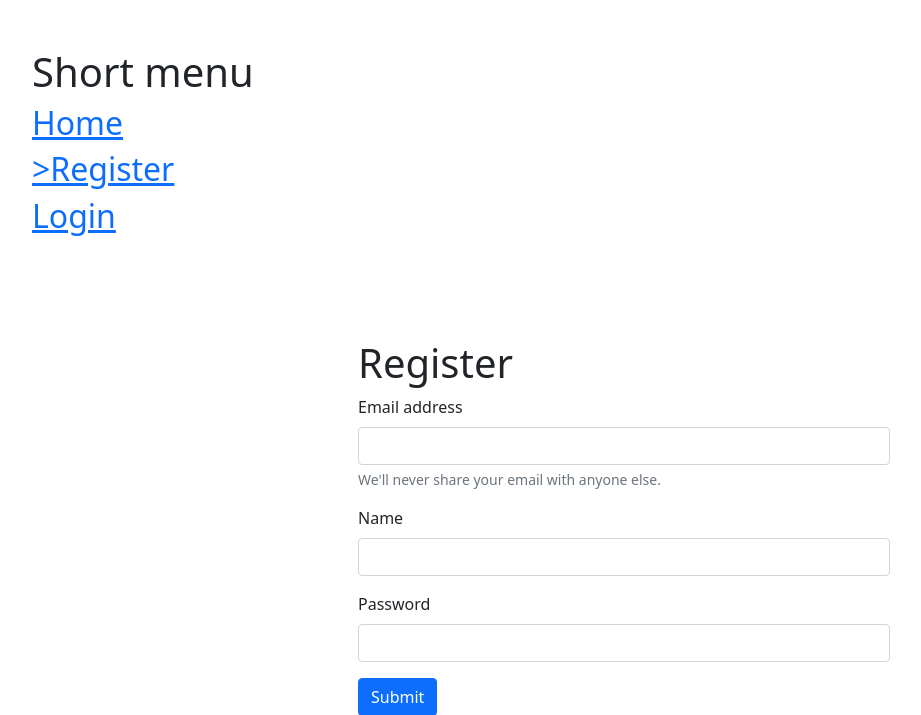
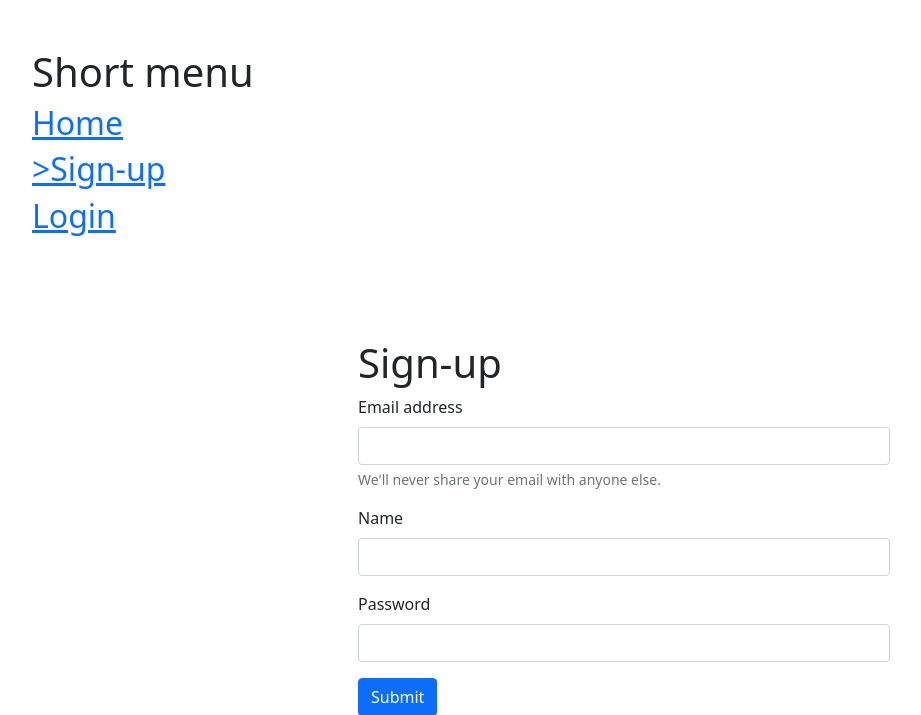
Before and after one commit to slurm-personal/webinar-seck8s, a Flask app: page /signup in a window 1280 px wide. Shown: the top 715 px of the page, without its empty margins (16-937 px from the left). Run offline with Flask 2, Linux system fonts and the light colour scheme.

Commit message:
Register -> Sign-up

```diff
--- a/apps/yet-another-demo-project-main/auth/app.py
+++ b/apps/yet-another-demo-project-main/auth/app.py
@@ -94,7 +94,7 @@ def login():
 def signup():
 
     if request.method == 'GET':
-        return render_template('register.html')
+        return render_template('signup.html')
 
     # creates a dictionary of the form data
     data = request.form
@@ -120,7 +120,7 @@ def signup():
         db.session.add(user)
         db.session.commit()
 
-        return make_response('Successfully registered.', 201)
+        return make_response('Successfully signed up.', 201)
     else:
         # returns 202 if user already exists
         return make_response('User already exists. Please Log in.', 202)
--- a/apps/yet-another-demo-project-main/auth/templates/index.html
+++ b/apps/yet-another-demo-project-main/auth/templates/index.html
@@ -11,7 +11,7 @@
     <div class="row p-5">
         <h1>Short menu</h1>
         <h2><a href="/">>Home</a></h2>
-        <h2><a href="/signup">Register</a></h2>
+        <h2><a href="/signup">Sign-up</a></h2>
         <h2><a href="/login">Login</a></h2>
     </div>
 </body>
--- a/apps/yet-another-demo-project-main/auth/templates/register.html
+++ b/apps/yet-another-demo-project-main/auth/templates/signup.html
@@ -2,7 +2,7 @@
 <html lang="en">
 <head>
     <meta charset="UTF-8">
-    <title>Auth service: Register</title>
+    <title>Auth service: Sign-up</title>
     <link rel="stylesheet" href="https://cdn.jsdelivr.net/npm/bootstrap@5.1.1/dist/css/bootstrap.min.css" integrity="sha384-F3w7mX95PdgyTmZZMECAngseQB83DfGTowi0iMjiWaeVhAn4FJkqJByhZMI3AhiU" crossorigin="anonymous">
     <script src="https://cdn.jsdelivr.net/npm/bootstrap@5.1.1/dist/js/bootstrap.min.js" integrity="sha384-skAcpIdS7UcVUC05LJ9Dxay8AXcDYfBJqt1CJ85S/CFujBsIzCIv+l9liuYLaMQ/" crossorigin="anonymous"></script>
 
@@ -11,14 +11,14 @@
     <div class="row p-5">
         <h1>Short menu</h1>
         <h2><a href="/">Home</a></h2>
-        <h2><a href="/signup">>Register</a></h2>
+        <h2><a href="/signup">>Sign-up</a></h2>
         <h2><a href="/login">Login</a></h2>
     </div>
     <div class="row p-5">
         <div class="col-md-3"></div>
         <div class="col-md-6">
             <div class="container">
-                <h1>Register</h1>
+                <h1>Sign-up</h1>
                 <form method="post" action="/signup">
                     <div class="mb-3">
                         <label for="exampleInputEmail1" class="form-label">Email address</label>
```
Also changed, not shown: apps/yet-another-demo-project-main/README.md, attacks/03-appsec/README.md, 1 other file.
